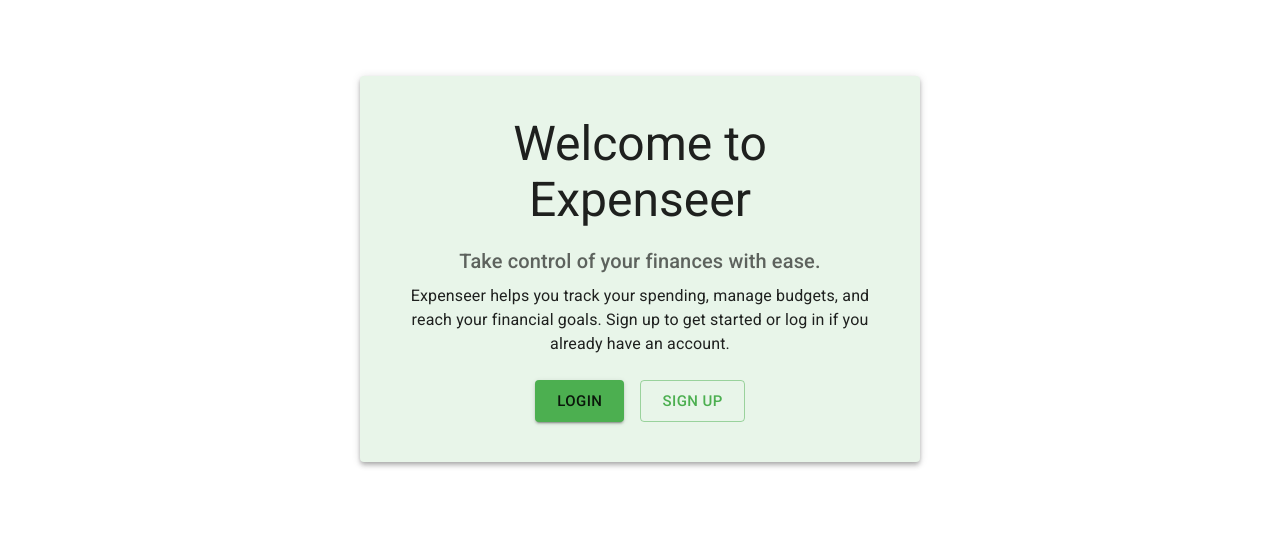
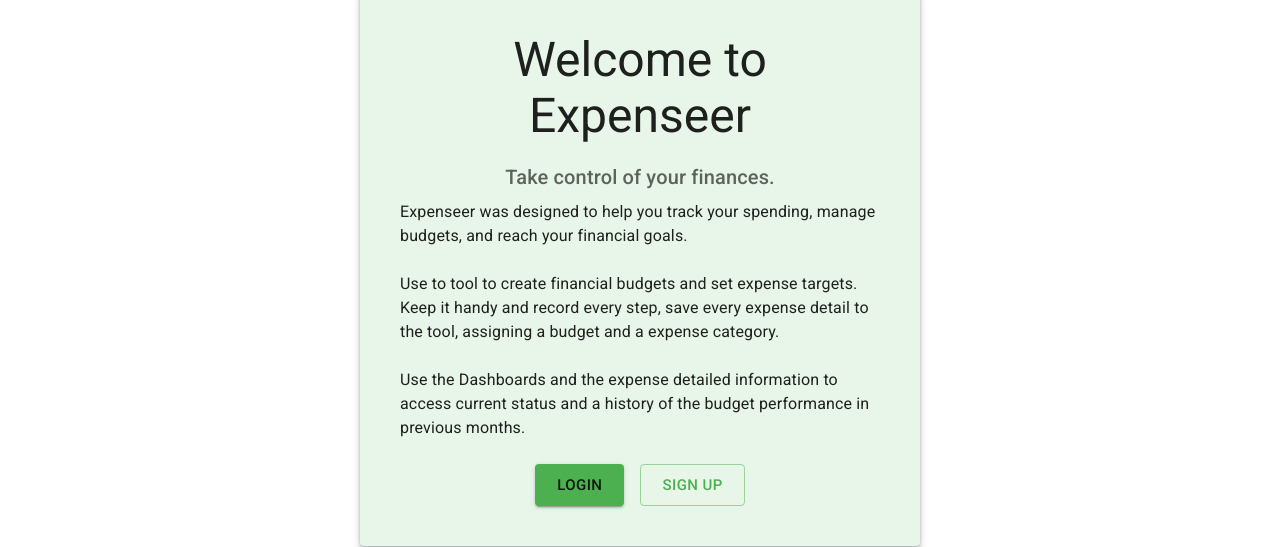
Before and after one commit to Fogaroli/expenseer, a React (Vite) app in the folder src-frontend/: page / in a window 1280 px wide. Shown: the part 163-710 px from the top of the page. Built offline with nearby package versions, Linux system fonts and the light colour scheme; no server answers.

Commit message:
Update homepage content

```diff
--- a/src-frontend/src/Homepage.jsx
+++ b/src-frontend/src/Homepage.jsx
@@ -32,19 +32,32 @@
           maxWidth: 480,
           width: "100%",
           mx: "auto",
-          textAlign: "center",
         }}
       >
-        <Typography variant="h3" component="h1" gutterBottom>
+        <Typography
+          variant="h3"
+          component="h1"
+          sx={{
+            textAlign: "center",
+          }}
+          gutterBottom
+        >
           Welcome to Expenseer
         </Typography>
         <Typography variant="h6" color="text.secondary" gutterBottom>
-          Take control of your finances with ease.
+          Take control of your finances.
         </Typography>
-        <Typography variant="body1" sx={{ mb: 3 }}>
-          Expenseer helps you track your spending, manage budgets, and reach
-          your financial goals. Sign up to get started or log in if you already
-          have an account.
+        <Typography variant="body1" sx={{ mb: 3, textAlign: "left" }}>
+          Expenseer was designed to help you track your spending, manage
+          budgets, and reach your financial goals. <br />
+          <br /> Use to tool to create financial budgets and set expense
+          targets. Keep it handy and record every step, save every expense
+          detail to the tool, assigning a budget and a expense category.
+        </Typography>
+        <Typography variant="body1" sx={{ mb: 3, textAlign: "left" }}>
+          Use the Dashboards and the expense detailed information to access
+          current status and a history of the budget performance in previous
+          months.
         </Typography>
         <Stack direction="row" spacing={2} justifyContent="center">
           <Button
```
